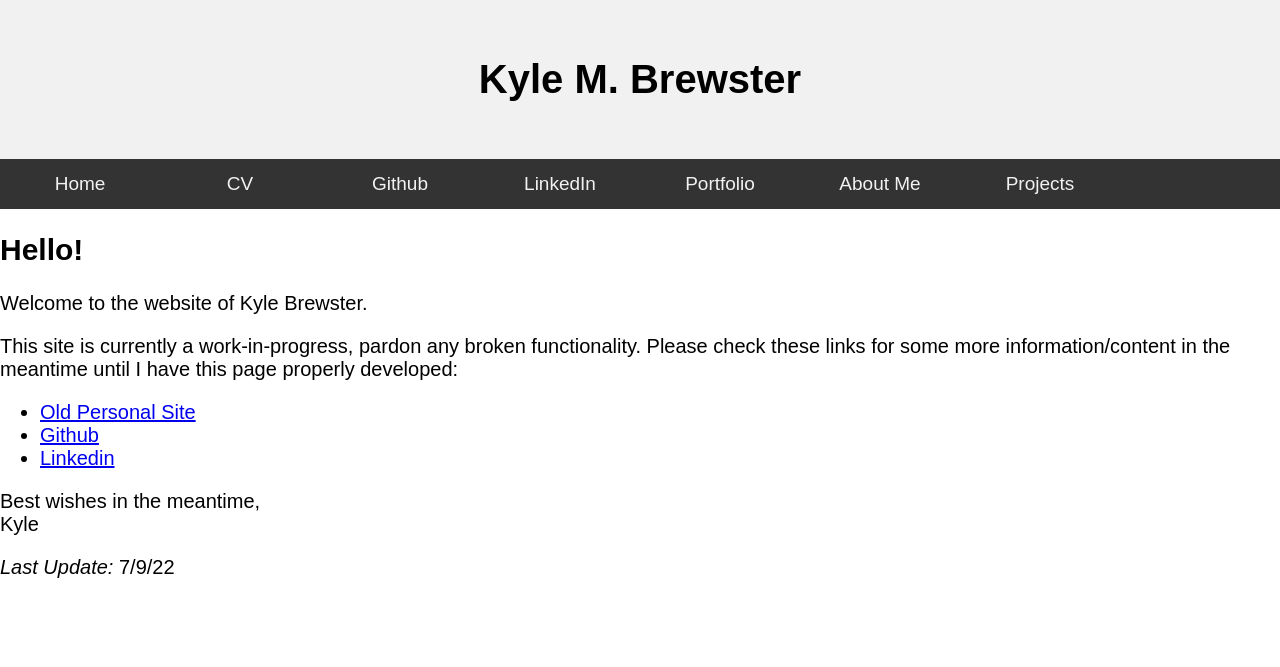
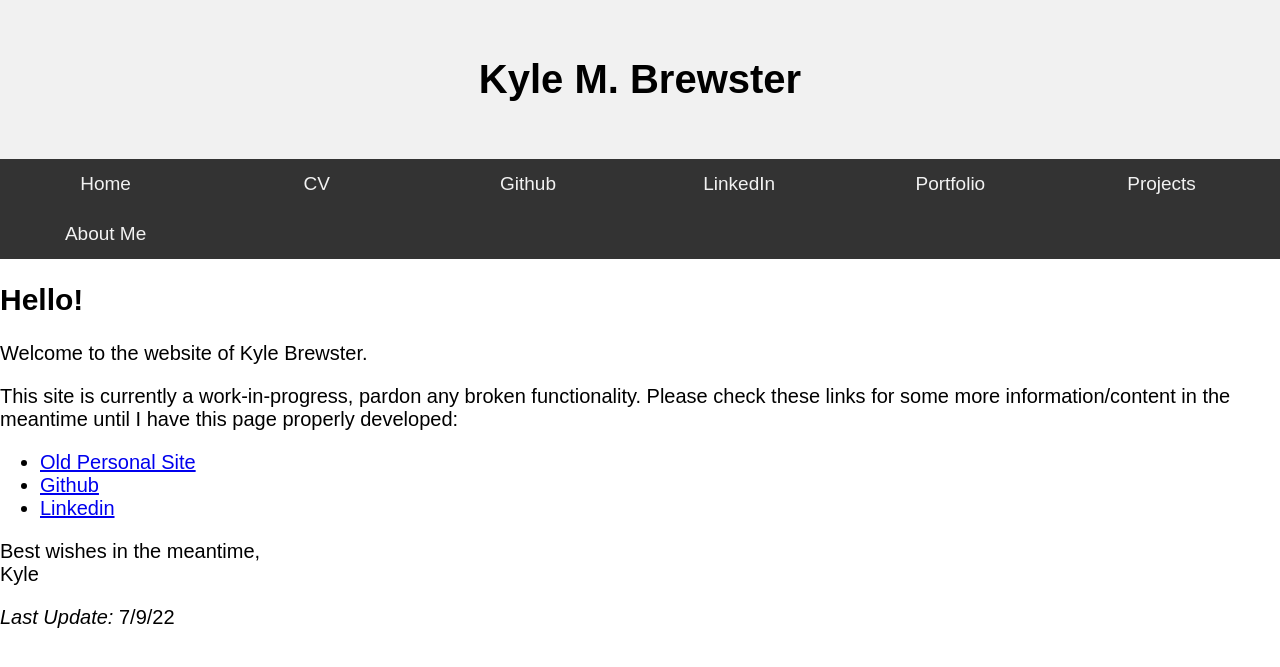
Before and after one commit to k-brew/personal-site, a Jekyll site: the page built from index.md, in a window 1280 px wide. Shown: the top 667 px of the page. Built offline with Jekyll 4.4.1, drawn with Linux system fonts in a browser that asks for light colours.

Commit message:
Update default.html

```diff
--- a/_layouts/default.html
+++ b/_layouts/default.html
@@ -28,7 +28,7 @@
   padding: 14px 16px;
   text-decoration: none;
   font-size: 19px;
-  width: 10%;
+  width: 14%;
   text-align: center;
 }
 
@@ -118,8 +118,8 @@
   <a href="https://github.com/k-brew">Github</a>
   <a href="https://www.linkedin.com/in/kyle-brewster/">LinkedIn</a>
   <a href="https://k-brew.github.io/personal-site/portfolio/port.html">Portfolio</a>
+  <a href="https://k-brew.github.io/personal-site/">Projects</a>
   <a href="https://k-brew.github.io/personal-site/">About Me</a>
-  <a href="https://k-brew.github.io/personal-site/">Projects</a>
 </div>
 
 <main id="content" class="main-content" role="main">
```
